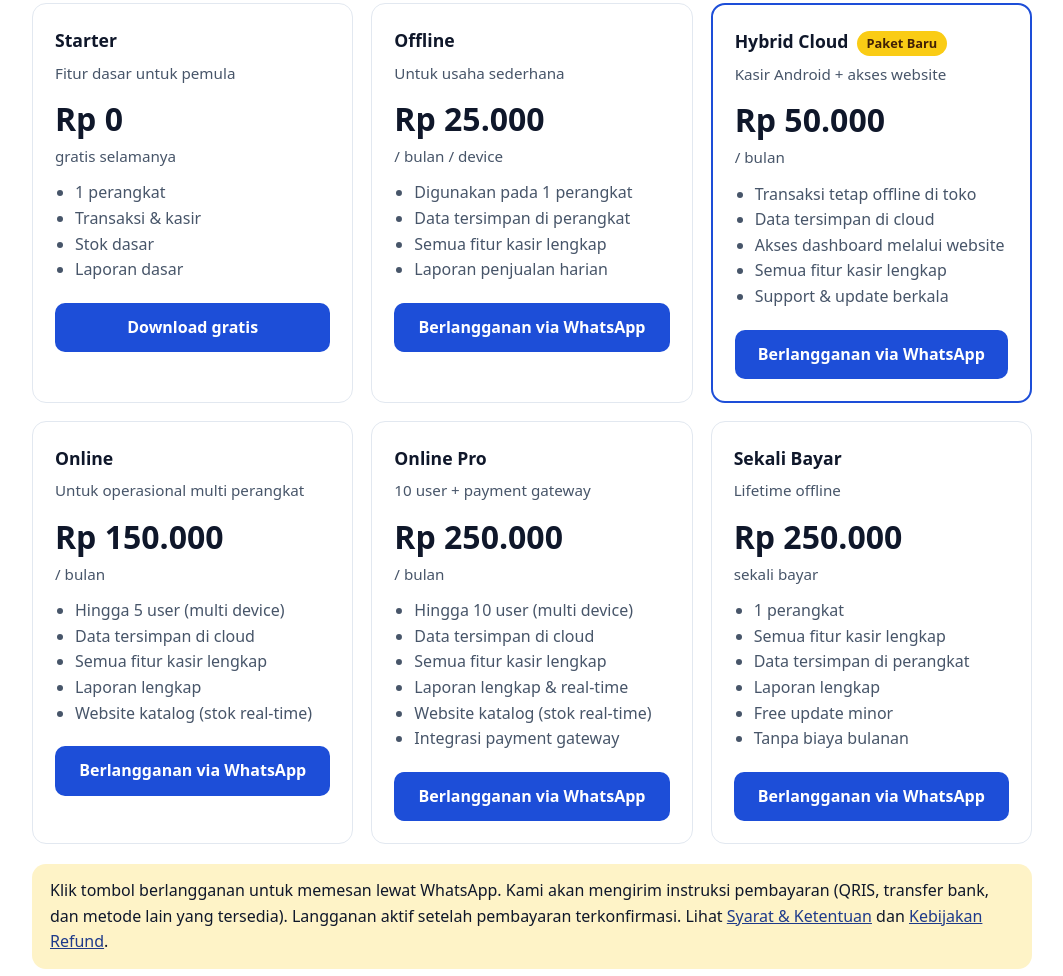
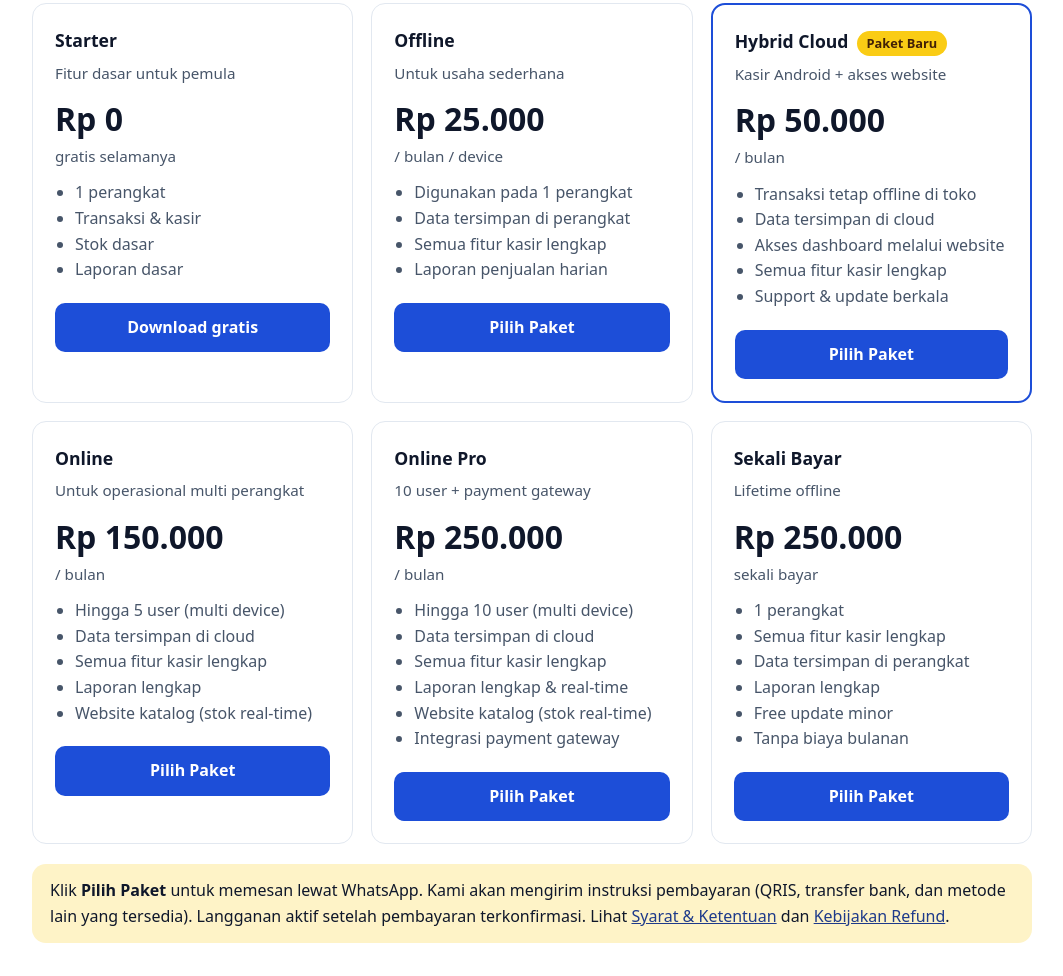
Before and after one commit to abrahamyada24/webandroid-pos-demo, a plain HTML site: page harga.html in a window 1280 px wide. Shown: the part 224-1200 px from the top of the page, without its empty margins (108-1171 px from the left). Drawn offline with Linux system fonts and the light colour scheme.

Commit message:
Label "Pilih Paket" dan link demo online (#6)
* Ganti label tombol paket menjadi Pilih Paket

Co-Authored-By: Claude Sonnet 5.5 <noreply@anthropic.com>
Claude-Session: https://claude.ai/code/session_01WNkuQsW3gjTrvPdQ19Byxb

* Tambah link demo online di navigasi, beranda, dan halaman download

Co-Authored-By: Claude Sonnet 5.5 <noreply@anthropic.com>
Claude-Session: https://claude.ai/code/session_01WNkuQsW3gjTrvPdQ19Byxb

---------

Co-authored-by: Claude <noreply@anthropic.com>

```diff
--- a/harga.html
+++ b/harga.html
@@ -10,7 +10,7 @@
 <body>
 <header class="site"><div class="wrap">
   <a class="logo" href="/"><img src="assets/logo.png" alt="LitePOS"></a>
-  <nav><a href="/#fitur">Fitur</a><a href="harga.html" aria-current="page">Harga</a><a href="download.html">Download</a><a href="kontak.html">Kontak</a></nav>
+  <nav><a href="/#fitur">Fitur</a><a href="harga.html" aria-current="page">Harga</a><a href="download.html">Download</a><a href="https://litepos-demo.pages.dev/login/" target="_blank" rel="noopener">Demo</a><a href="kontak.html">Kontak</a></nav>
 </div></header>
 
 <main><section class="block"><div class="wrap">
@@ -27,34 +27,34 @@
       <h3>Offline</h3><p class="sub">Untuk usaha sederhana</p>
       <div class="price">Rp 25.000 <small>/ bulan / device</small></div>
       <ul><li>Digunakan pada 1 perangkat</li><li>Data tersimpan di perangkat</li><li>Semua fitur kasir lengkap</li><li>Laporan penjualan harian</li></ul>
-      <a class="btn" href="https://wa.me/6285156492409?text=Halo%20LitePOS%2C%20saya%20mau%20berlangganan%20paket%20Offline." target="_blank" rel="noopener">Berlangganan via WhatsApp</a>
+      <a class="btn" href="https://wa.me/6285156492409?text=Halo%20LitePOS%2C%20saya%20mau%20berlangganan%20paket%20Offline." target="_blank" rel="noopener">Pilih Paket</a>
     </div>
     <div class="card featured">
       <h3>Hybrid Cloud<span class="badge">Paket Baru</span></h3><p class="sub">Kasir Android + akses website</p>
       <div class="price">Rp 50.000 <small>/ bulan</small></div>
       <ul><li>Transaksi tetap offline di toko</li><li>Data tersimpan di cloud</li><li>Akses dashboard melalui website</li><li>Semua fitur kasir lengkap</li><li>Support &amp; update berkala</li></ul>
-      <a class="btn" href="https://wa.me/6285156492409?text=Halo%20LitePOS%2C%20saya%20mau%20berlangganan%20paket%20Hybrid%20Cloud." target="_blank" rel="noopener">Berlangganan via WhatsApp</a>
+      <a class="btn" href="https://wa.me/6285156492409?text=Halo%20LitePOS%2C%20saya%20mau%20berlangganan%20paket%20Hybrid%20Cloud." target="_blank" rel="noopener">Pilih Paket</a>
     </div>
     <div class="card">
       <h3>Online</h3><p class="sub">Untuk operasional multi perangkat</p>
       <div class="price">Rp 150.000 <small>/ bulan</small></div>
       <ul><li>Hingga 5 user (multi device)</li><li>Data tersimpan di cloud</li><li>Semua fitur kasir lengkap</li><li>Laporan lengkap</li><li>Website katalog (stok real-time)</li></ul>
-      <a class="btn" href="https://wa.me/6285156492409?text=Halo%20LitePOS%2C%20saya%20mau%20berlangganan%20paket%20Online." target="_blank" rel="noopener">Berlangganan via WhatsApp</a>
+      <a class="btn" href="https://wa.me/6285156492409?text=Halo%20LitePOS%2C%20saya%20mau%20berlangganan%20paket%20Online." target="_blank" rel="noopener">Pilih Paket</a>
     </div>
     <div class="card">
       <h3>Online Pro</h3><p class="sub">10 user + payment gateway</p>
       <div class="price">Rp 250.000 <small>/ bulan</small></div>
       <ul><li>Hingga 10 user (multi device)</li><li>Data tersimpan di cloud</li><li>Semua fitur kasir lengkap</li><li>Laporan lengkap &amp; real-time</li><li>Website katalog (stok real-time)</li><li>Integrasi payment gateway</li></ul>
-      <a class="btn" href="https://wa.me/6285156492409?text=Halo%20LitePOS%2C%20saya%20mau%20berlangganan%20paket%20Online%20Pro." target="_blank" rel="noopener">Berlangganan via WhatsApp</a>
+      <a class="btn" href="https://wa.me/6285156492409?text=Halo%20LitePOS%2C%20saya%20mau%20berlangganan%20paket%20Online%20Pro." target="_blank" rel="noopener">Pilih Paket</a>
     </div>
     <div class="card">
       <h3>Sekali Bayar</h3><p class="sub">Lifetime offline</p>
       <div class="price">Rp 250.000 <small>sekali bayar</small></div>
       <ul><li>1 perangkat</li><li>Semua fitur kasir lengkap</li><li>Data tersimpan di perangkat</li><li>Laporan lengkap</li><li>Free update minor</li><li>Tanpa biaya bulanan</li></ul>
-      <a class="btn" href="https://wa.me/6285156492409?text=Halo%20LitePOS%2C%20saya%20mau%20berlangganan%20paket%20Sekali%20Bayar." target="_blank" rel="noopener">Berlangganan via WhatsApp</a>
+      <a class="btn" href="https://wa.me/6285156492409?text=Halo%20LitePOS%2C%20saya%20mau%20berlangganan%20paket%20Sekali%20Bayar." target="_blank" rel="noopener">Pilih Paket</a>
     </div>
   </div>
-  <div class="notice">Klik tombol berlangganan untuk memesan lewat WhatsApp. Kami akan mengirim instruksi pembayaran (QRIS, transfer bank, dan metode lain yang tersedia). Langganan aktif setelah pembayaran terkonfirmasi. Lihat <a href="syarat.html">Syarat &amp; Ketentuan</a> dan <a href="refund.html">Kebijakan Refund</a>.</div>
+  <div class="notice">Klik <b>Pilih Paket</b> untuk memesan lewat WhatsApp. Kami akan mengirim instruksi pembayaran (QRIS, transfer bank, dan metode lain yang tersedia). Langganan aktif setelah pembayaran terkonfirmasi. Lihat <a href="syarat.html">Syarat &amp; Ketentuan</a> dan <a href="refund.html">Kebijakan Refund</a>.</div>
 </div></section></main>
 
 <footer class="site"><div class="wrap">
```
Also changed, not shown: download.html (+2 -1 lines), index.html (+2 -1 lines), kontak.html (+1 -1 lines), privasi.html (+1 -1 lines), refund.html (+1 -1 lines), syarat.html (+1 -1 lines).
